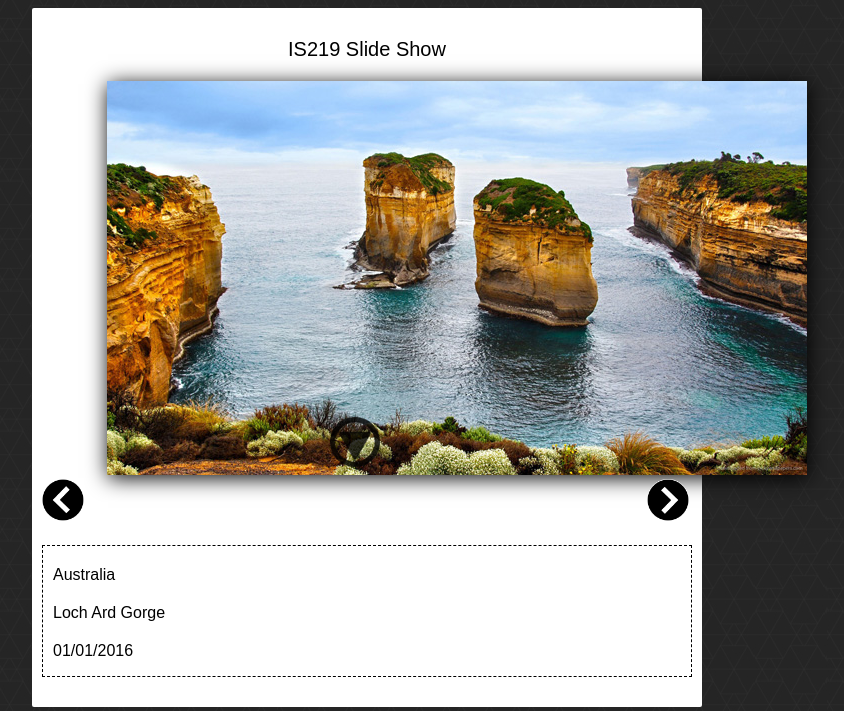
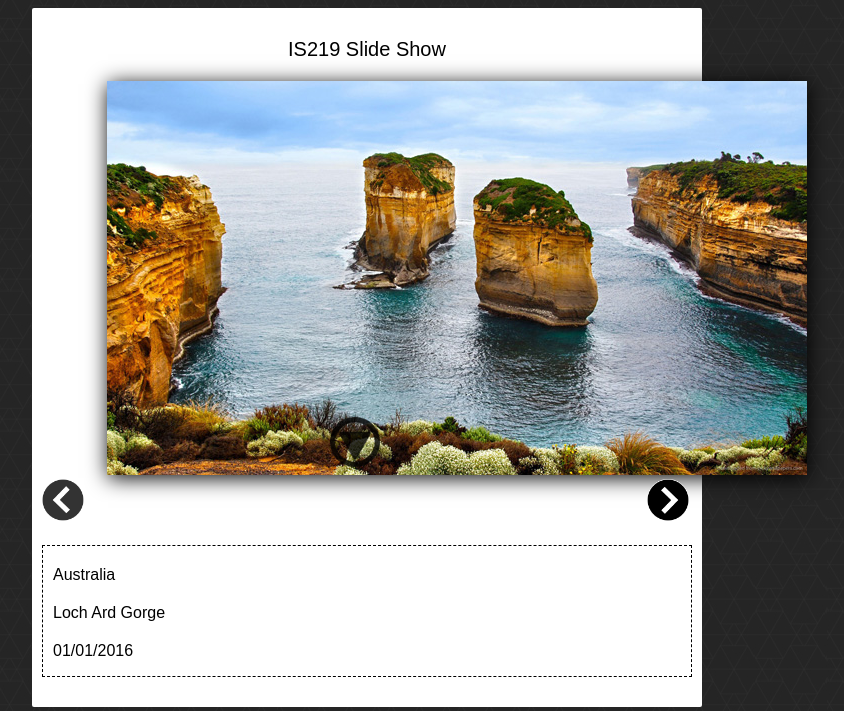
Before and after one commit to royer-z/IS219Project2Repo, a PHP site: page /index.html in a window 1280 px wide, with the pointer over the restyled element. Shown: the top 711 px of the page, without its empty margins (273-1117 px from the left). Run offline with PHP 8.4, Linux system fonts and the light colour scheme; grey boxes labelled with a size stand in for pictures from a placeholder-image service; some libraries are stand-ins or nearby versions.

Commit message:
Task: added a hover handler for next and prev photo buttons

```diff
--- a/css/style.css
+++ b/css/style.css
@@ -61,6 +61,10 @@ body {
 	width: 42px;
 }
 
+#prevPhoto:hover, #nextPhoto:hover {
+	opacity: .8;
+}
+
 .details p {
 	margin-top: 20px;
 }
```
